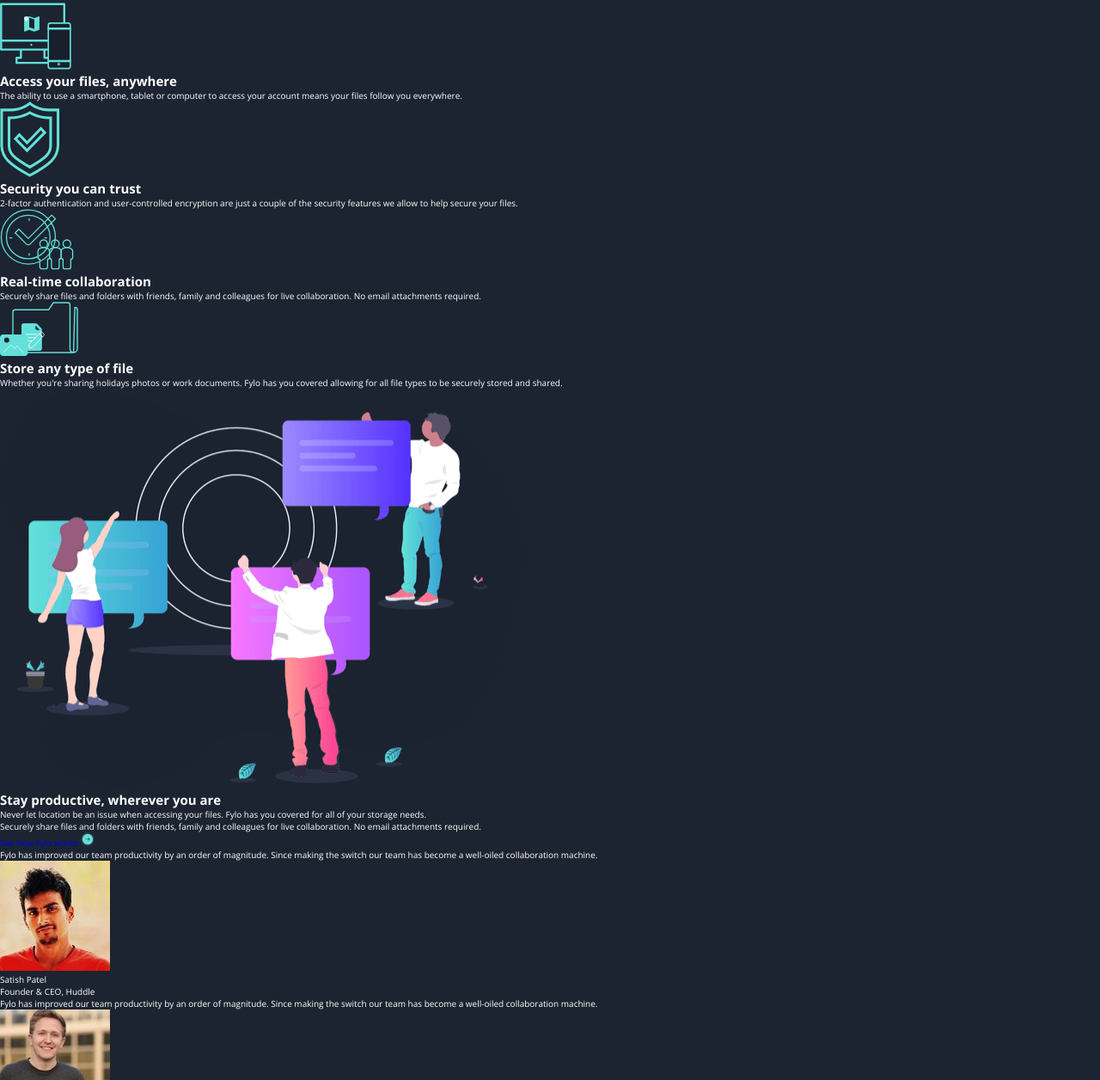
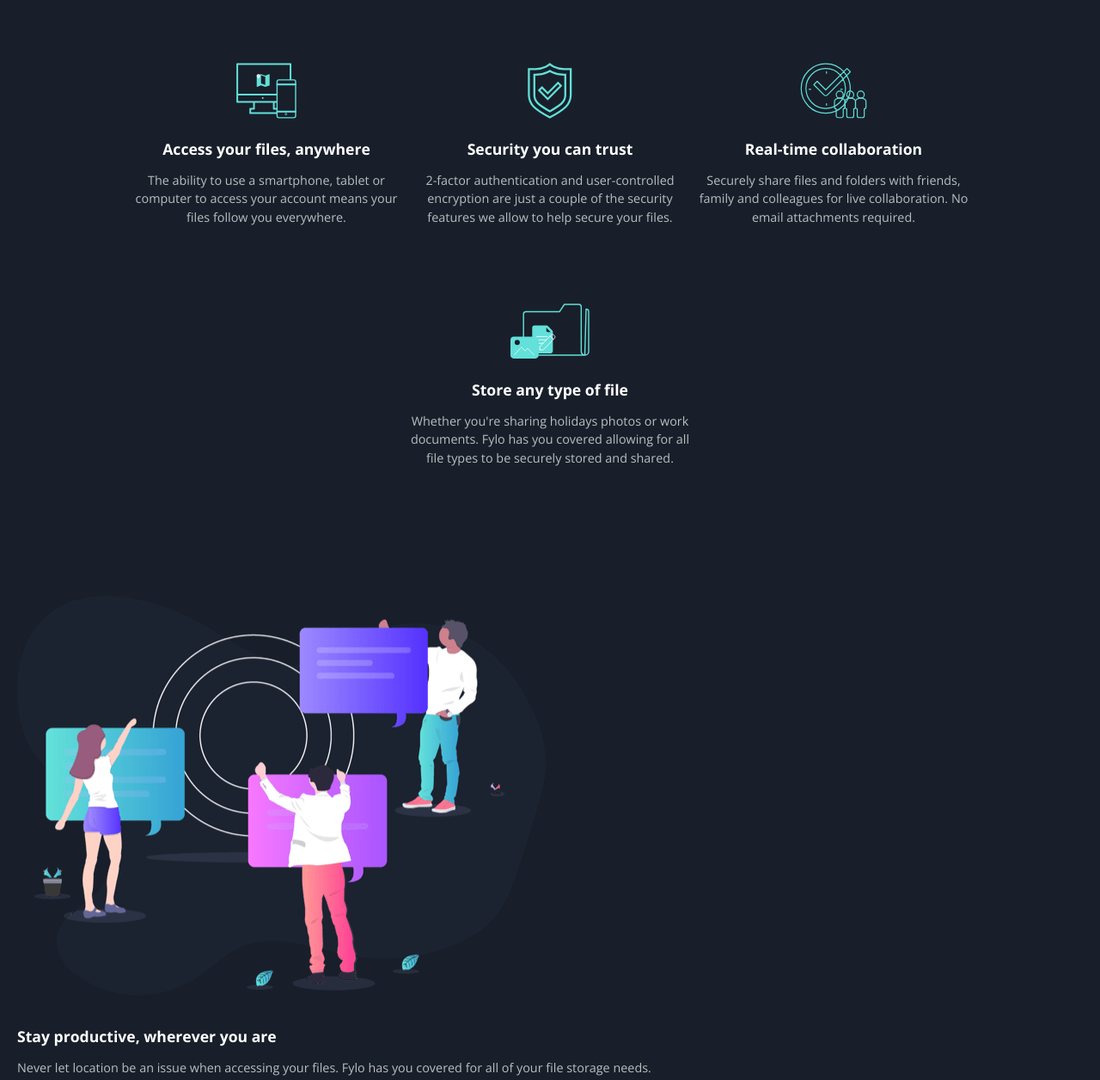
Before and after one commit to Pawel-Gnat/Frontend-Mentor-Fylo-Dark-Theme-landing-page, a plain HTML site: page index.html in a window 1280 px wide. Shown: the part 846-2102 px from the top of the page at 86% size. Drawn offline with nearby package versions, Linux system fonts and the light colour scheme.

Commit message:
styling few sections

```diff
--- a/index.html
+++ b/index.html
@@ -76,14 +76,14 @@
 			<img src="./images/illustration-stay-productive.png" alt="Illustration of 3 people communicating each other"
 				class="product-info__image">
 			<div class="product-info__container">
-				<h2 class="product-info__container--heading">Stay productive, wherever you are</h3>
-					<p class="product-info__container--text1">Never let location be an issue when accessing your files.
-						Fylo
-						has you covered for all of your storage needs.</p>
-					<p class="product-info__container--text2">Securely share files and folders with friends, family and
-						colleagues for live collaboration. No email attachments required.</p>
-					<a href="#" class="product-info__container--link">See how Fylo works <img
-							src="./images/icon-arrow.svg" alt="" aria-hidden="true"></a>
+				<h2 class="product-info__container--heading">Stay productive, wherever you are</h2>
+				<p class="product-info__container--text1">Never let location be an issue when accessing your files.
+					Fylo
+					has you covered for all of your file storage needs.</p>
+				<p class="product-info__container--text2">Securely share files and folders with friends, family and
+					colleagues for live collaboration. No email attachments required.</p>
+				<a href="#" class="product-info__container--link">See how Fylo works <img src="./images/icon-arrow.svg"
+						alt="" aria-hidden="true"></a>
 			</div>
 		</section>
 
--- a/sass/style.scss
+++ b/sass/style.scss
@@ -9,8 +9,6 @@ $inside-call-to-action-gradient2: hsl(198, 60%, 50%);
 $error: hsl(0, 100%, 63%);
 // variables neutral
 $white: hsl(0, 0%, 100%);
-
-// extend
 
 // site
 * {
@@ -26,7 +24,7 @@ body {
 	font-size: 62.5%;
 	min-height: 100vh;
 	min-width: 375px;
-	background-color: $intro-and-email-sign-up-background;
+	background-color: $main-background;
 	color: $white;
 }
 
@@ -35,11 +33,10 @@ body {
 	justify-content: space-between;
 	align-items: center;
 	max-width: 1440px;
-	margin: 2em;
+	padding: 2em;
+	background-color: $intro-and-email-sign-up-background;
 
 	&__logo {
-		// display: block;
-		// width: 30%;
 		width: 100px;
 	}
 
@@ -59,7 +56,8 @@ body {
 .hero {
 	text-align: center;
 	padding: 2em;
-	background: url('../images/bg-curvy-mobile.svg') no-repeat center;
+	background: url('../images/bg-curvy-mobile.svg') center no-repeat,
+		linear-gradient(to bottom, $intro-and-email-sign-up-background 60%, $main-background 40%);
 	background-size: contain;
 
 	&__image {
@@ -77,7 +75,6 @@ body {
 	}
 
 	&__text {
-		// font-family: 'Raleway', sans-serif;
 		font-size: 0.9rem;
 		line-height: 1.5em;
 		padding: 0 1em;
@@ -96,3 +93,70 @@ body {
 		cursor: pointer;
 	}
 }
+
+.info {
+	display: flex;
+	flex-flow: wrap;
+	justify-content: center;
+	text-align: center;
+	margin: 3em 2em;
+
+	&__card {
+		width: 330px;
+		height: 200px;
+		margin: 4em 0;
+
+		&--image {
+			height: 65px;
+			margin-bottom: 2em;
+		}
+
+		&--heading {
+			font-size: 1.1rem;
+		}
+
+		&--text {
+			font-size: 0.9rem;
+			line-height: 1.5em;
+			margin: 1em 0;
+			opacity: 0.7;
+		}
+	}
+}
+
+.product-info {
+	margin: 10em 2em;
+
+	&__image {
+		display: block;
+		height: auto;
+		max-width: 100%;
+		object-fit: fill;
+	}
+
+	&__container {
+		&--heading {
+			font-size: 1.1rem;
+			margin-top: 2em;
+		}
+
+		&--text1,
+		&--text2 {
+			font-size: 0.9rem;
+			line-height: 1.5em;
+			margin: 1em 0;
+			opacity: 0.7;
+		}
+
+		&--link {
+			display: inline-flex;
+			flex-direction: row;
+			gap: 5px;
+			font-size: 0.8rem;
+			color: $inside-call-to-action-gradient;
+			padding-bottom: 5px;
+			border-bottom: 1px solid;
+			opacity: 0.7;
+		}
+	}
+}
```
Also changed, not shown: css/style.css, 1 other file.
